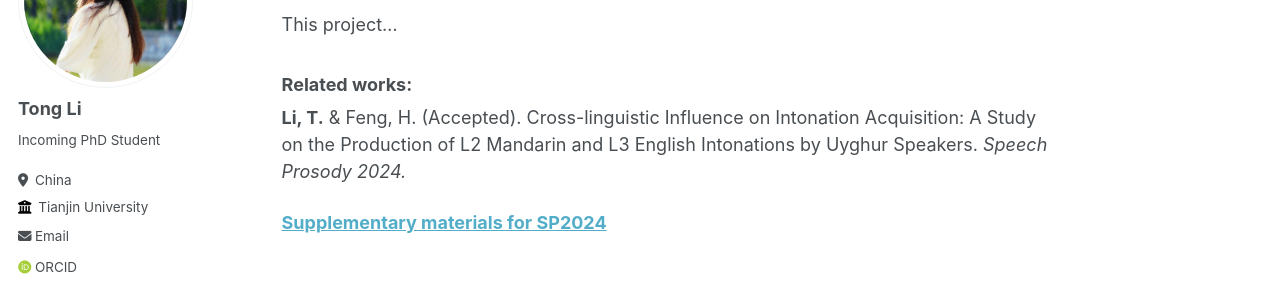
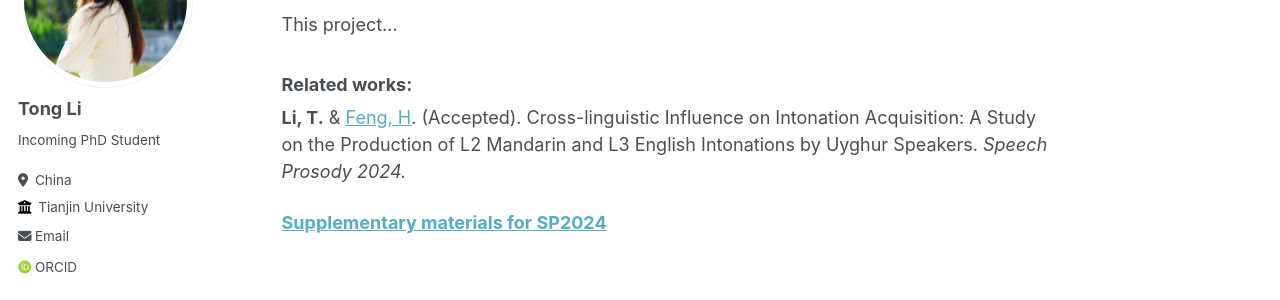
Before and after one commit to litonglinguistics/litonglinguistics.github.io, a Jekyll site: the page built from _projects/project4_Cross-linguistic.md, in a window 1280 px wide and 935 px high. Shown: the part 204-504 px from the top of the window. Built offline with Jekyll 4.4.1, drawn with Linux system fonts in a browser that asks for light colours; some web fonts are replaced; part of the change alters nothing that is shown.

```diff
--- a/_projects/project4_Cross-linguistic.md
+++ b/_projects/project4_Cross-linguistic.md
@@ -9,6 +9,6 @@ This project...
 
 ### Related works:
 
-**Li, T.** & Feng, H. (Accepted). Cross-linguistic Influence on Intonation Acquisition: A Study on the Production of L2 Mandarin and L3 English Intonations by Uyghur Speakers. _Speech Prosody 2024._
+**Li, T.** & [Feng, H](http://tjusfl.tju.edu.cn/info/1178/3038.htm). (Accepted). Cross-linguistic Influence on Intonation Acquisition: A Study on the Production of L2 Mandarin and L3 English Intonations by Uyghur Speakers. _Speech Prosody 2024._
 
 [**Supplementary materials for SP2024**](https://litonglinguistics.github.io/files/SupplementaryMaterialsSP2024.pdf )
```
